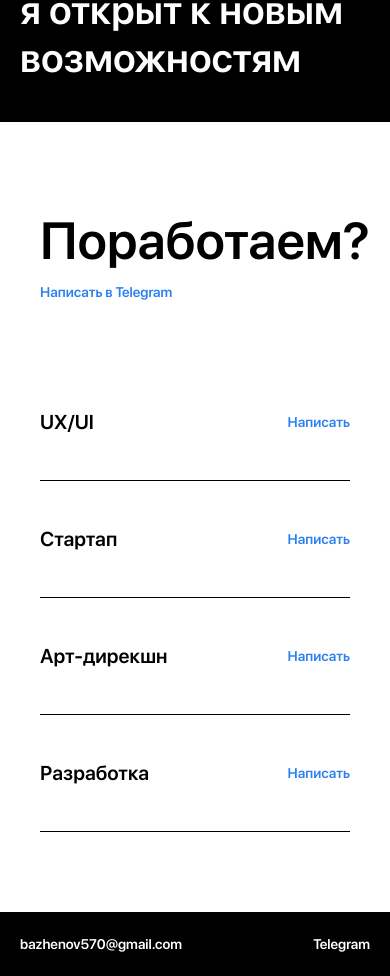
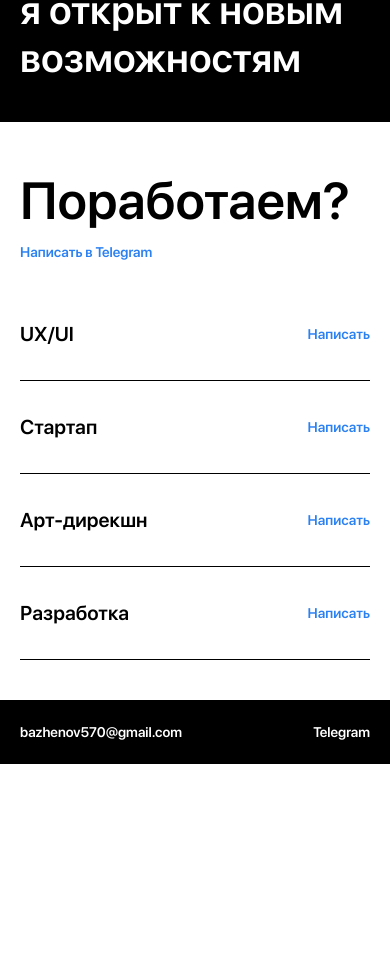
Before and after one commit to AlexBazh/portfolio, a Vue app: page / in a window 390 px wide. Shown: the part 2278-3254 px from the top of the page. After the commit the page ends 3042 px from the top, so only its background shows below. Built offline with nearby package versions, Linux system fonts and the light colour scheme.

Commit message:
fixed margins

```diff
--- a/src/components/commons/v-form.vue
+++ b/src/components/commons/v-form.vue
@@ -80,13 +80,18 @@ export default {
             }
         }
         @media screen and (max-width: 640px){
-            padding: 40 20px;
+            padding: 40px 20px;
+            .form_title {
+                margin-bottom: 24px;
+            }
             .spec_list {
                 .spec_item {
+                    padding: 32px 0px;
                     .nav {
                         color: $primary_80;
                     }
                     &:hover {
+                        padding: 32px 20px;
                         .nav {
                             color: $white_100;
                         }
```
